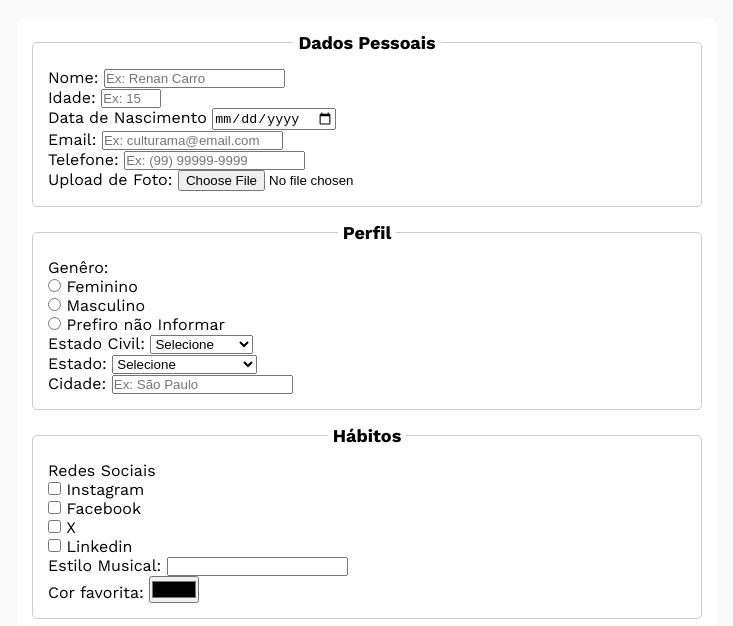
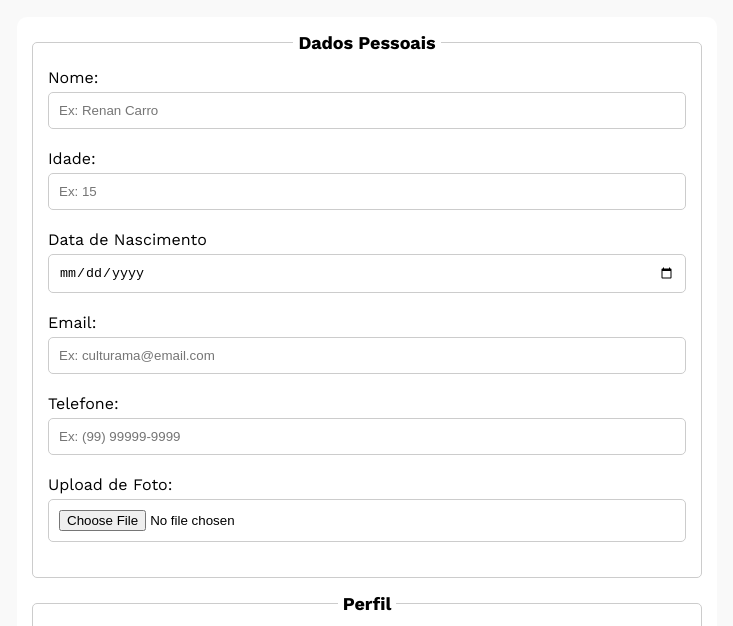
Before and after one commit to Renanmc132/Pesquisa_Culturama, a plain HTML site: page index.html in a window 1280 px wide. Shown: the part 127-753 px from the top of the page, without its empty margins (273-1006 px from the left). Drawn offline with nearby package versions, Linux system fonts and the light colour scheme; a web font is replaced by a local one.

Commit message:
style : Estilizando inputs

```diff
--- a/css/style.css
+++ b/css/style.css
@@ -47,3 +47,31 @@ legend{
     padding: 0 5px;
     text-align: center;
 }
+
+label{
+    display: inline-block;
+    margin-bottom: 5px;
+}
+
+input, select, textarea{
+    width: 100%;
+    padding: 10px;
+    margin-bottom: 20px;
+    border: 1px solid #cccccc;
+    border-radius: 5px;
+
+}
+
+textarea{
+    min-height: 100px;
+}
+
+input[type="radio"],
+input[type="checkbox"]{
+    width: auto;
+}
+
+input[type="color"]{
+    width: 40px;
+    padding: 0 5px;
+}
```
